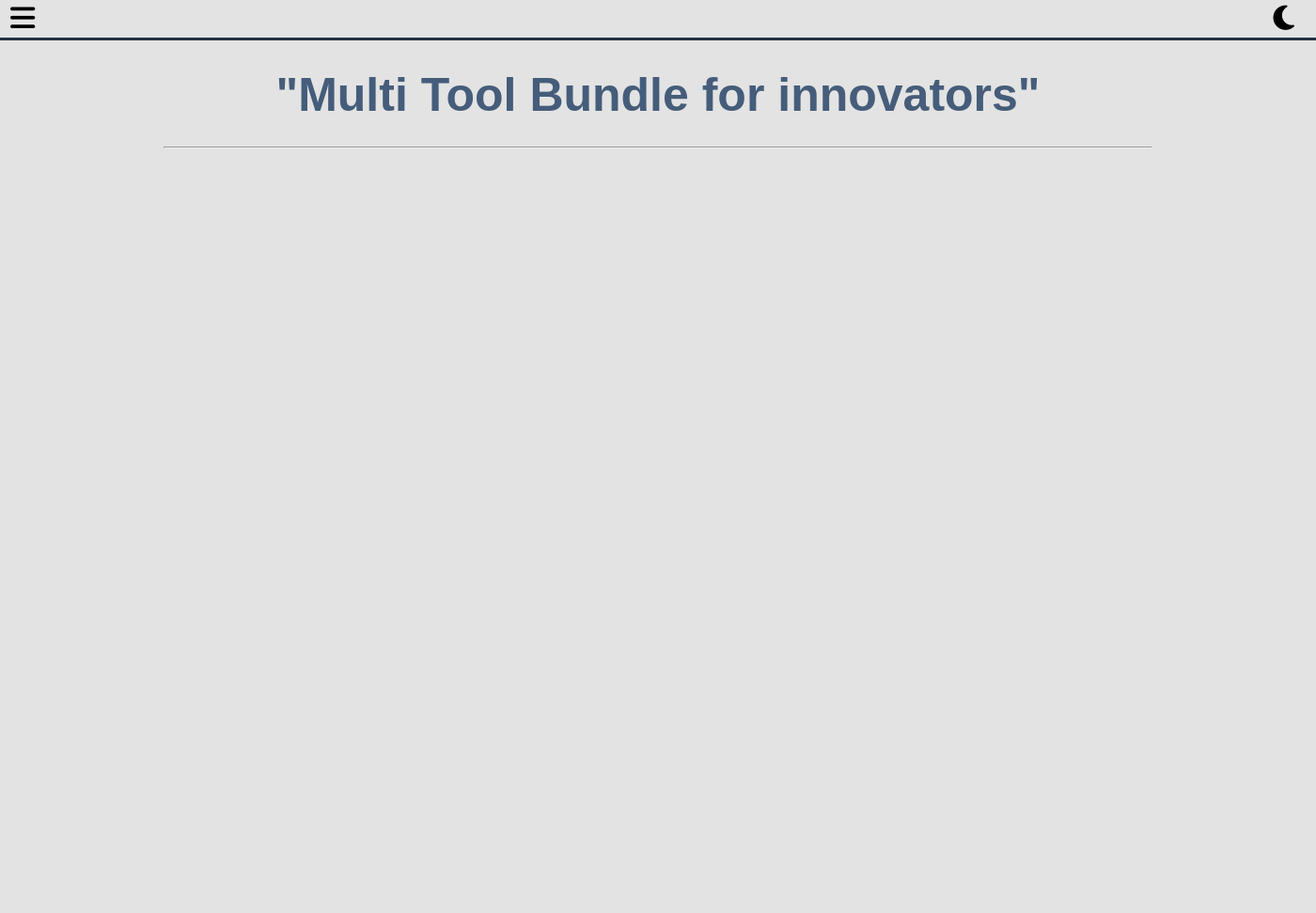
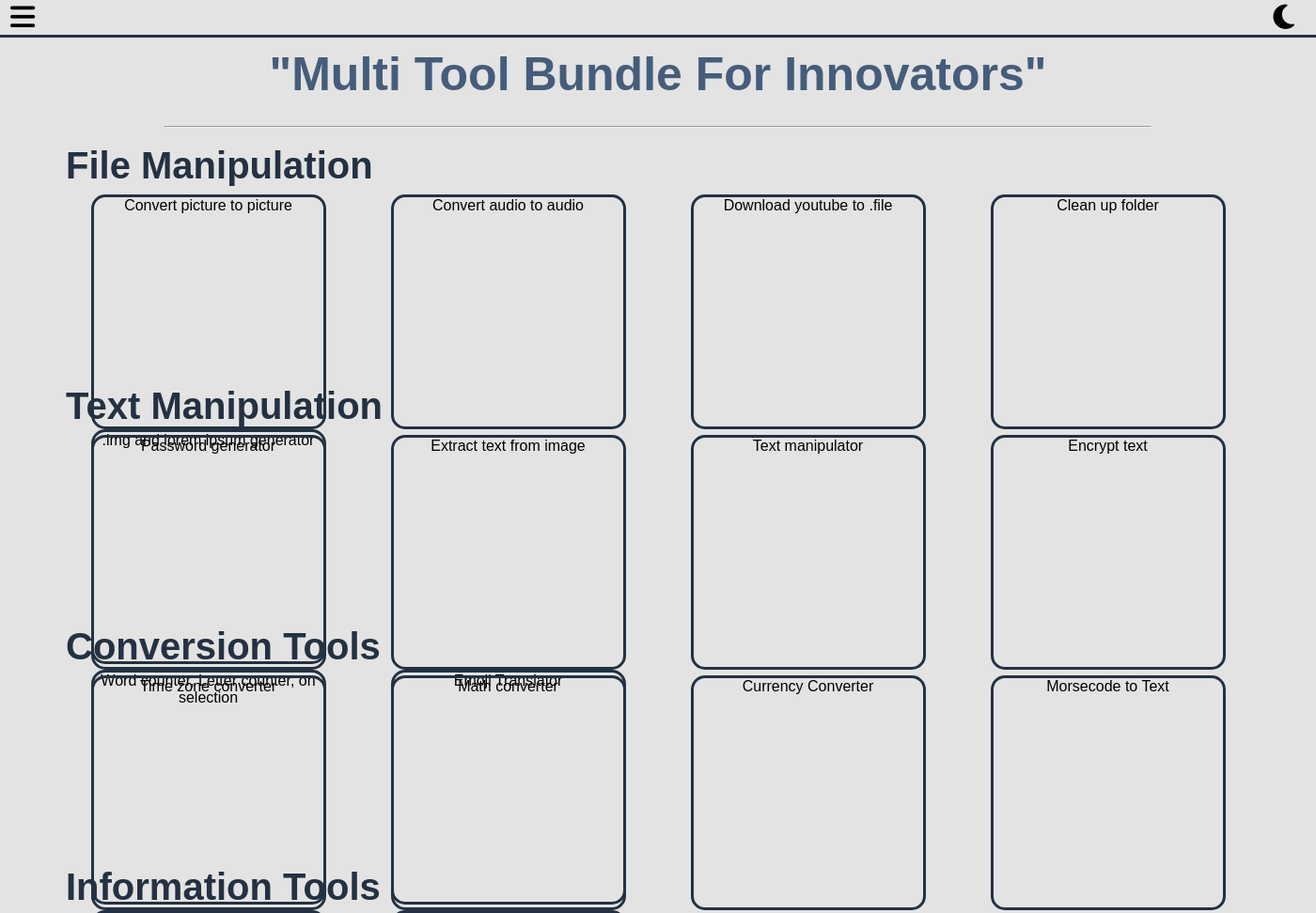
Before and after one commit to josef-stips/multifunction-tool-for-creator, an Electron app: page src/index.html in a window 1400 px wide. Shown: the top 972 px of the page at 94% size. Before the commit the page ends 803 px from the top, so only its background shows below. Drawn offline with Linux system fonts and the light colour scheme.

Commit message:
init initial style and generate tools

```diff
--- a/src/index.css
+++ b/src/index.css
@@ -1,4 +1,5 @@
-body {
+body,
+html {
     padding: 0;
     margin: 0;
     background: var(--bg-color);
@@ -21,7 +22,7 @@ body {
 }
 
 * {
-    border: border-box;
+    box-sizing: border-box;
 }
 
 
@@ -56,6 +57,14 @@ a {}
     transition: color 0.15s ease-in-out;
     color: var(--font-color2);
     cursor: pointer;
+}
+
+img {
+    pointer-events: none;
+}
+
+*::-webkit-scrollbar {
+    width: 0;
 }
 
 
@@ -100,7 +109,7 @@ main {
 
 .mainUpperWrapper {
     width: 100%;
-    height: 20%;
+    height: 15%;
     display: flex;
     justify-content: center;
     align-items: center;
@@ -109,7 +118,11 @@ main {
 
 .mainCenterWrapper {
     width: 100%;
-    height: 80%;
+    height: 85%;
+    display: flex;
+    justify-content: center;
+    align-items: center;
+    flex-direction: column;
 }
 
 .title {
@@ -117,6 +130,47 @@ main {
     font-size: 50px;
 }
 
+.cardsWrapper {
+    width: 90%;
+    height: 100%;
+    display: grid;
+    flex-direction: column;
+    gap: 1em;
+}
+
+.subject-title {
+    font-size: 40px;
+    color: var(--font-color);
+}
+
+.subjectSection {
+    width: 100%;
+    height: 30vh;
+    display: flex;
+    justify-content: flex-start;
+    align-items: flex-start;
+    flex-direction: column;
+    gap: 0.5em;
+}
+
+.SubjectToolsContainer {
+    width: 100%;
+    height: 100%;
+    display: grid;
+    grid-template-columns: repeat(auto-fill, minmax(250px, 1fr));
+    column-gap: 1em;
+    place-items: center;
+    align-items: center;
+}
+
+.card {
+    width: 250px;
+    height: 250px;
+    border: 3px solid var(--font-color);
+    border-radius: 15px;
+    text-align: center;
+}
+
 
 /* footer */
 
--- a/src/index.html
+++ b/src/index.html
@@ -7,9 +7,10 @@
 
     <link rel="stylesheet" href="index.css" />
     <script src="https://kit.fontawesome.com/8f7afdedcd.js" crossorigin="anonymous"></script>
+    <meta http-equiv="Content-Security-Policy" content="script-src 'self';">
 
+    <script src="./scripts/toolManager.js"></script>
     <script defer src="./scripts/main.js"></script>
-    <script defer src="./scripts/toolManager.js"></script>
 </head>
 
 <body>
@@ -38,7 +39,7 @@
 
         <div class="mainUpperWrapper">
             <center>
-                <h1 class="title">"Multi Tool Bundle for innovators"</h1>
+                <h1 class="title">"Multi Tool Bundle For Innovators"</h1>
             </center>
 
             <br>
@@ -46,7 +47,9 @@
         </div>
 
         <div class="mainCenterWrapper">
+            <div class="cardsWrapper">
 
+            </div>
         </div>
 
     </main>
--- a/src/scripts/main.js
+++ b/src/scripts/main.js
@@ -1,12 +1,35 @@
 // elements
 let bars = document.querySelector(".bars");
 let themeBtn = document.querySelector(".themeBtn");
+let cardsWrapper = document.querySelector(".cardsWrapper");
 
-// event listener
-themeBtn.addEventListener("click", () => {
+class App {
+    constructor(toolmanager) {
+        this.toolmanager = toolmanager;
+    };
 
-});
+    init = () => {
+        this.EventListener();
+        this.toolmanager.generate(this.toolmanager.tools);
+    };
 
-bars.addEventListener("click", () => {
+    EventListener = () => {
+        return new Promise((resolve) => {
+            // event listener
+            themeBtn.addEventListener("click", () => {
 
-});
+            });
+
+            bars.addEventListener("click", () => {
+
+            });
+
+            resolve();
+        });
+    };
+};
+
+let ToolManager = new toolManager(tools);
+let newApp = new App(ToolManager);
+
+newApp.init();
--- a/src/scripts/toolManager.js
+++ b/src/scripts/toolManager.js
@@ -1,4 +1,91 @@
 // all tools with categories
 const tools = {
+    "File Manipulation": [
+        "Convert picture to picture",
+        "Convert audio to audio",
+        "Download youtube to .file",
+        "Clean up folder",
+        ".img and lorem ipsum generator"
+    ],
+    "Text Manipulation": [
+        "Password generator",
+        "Extract text from image",
+        "Text manipulator",
+        "Encrypt text",
+        "Word counter, Letter counter, on selection",
+        "Emoji Translator"
+    ],
+    "Conversion Tools": [
+        "Time zone converter",
+        "Math converter",
+        "Currency Converter",
+        "Morsecode to Text",
+        "Romanizer: Konvert. Arab. Zahlen to Röm.",
+        "Konvertieren zwischen Zahlensystemen"
+    ],
+    "Information Tools": [
+        "System information",
+        "Ping test and network",
+        "PI",
+        "100 Javascript one-liner"
+    ],
+    "Visual Tools": [
+        "Color Tool",
+        "SVG Editor",
+        "Css effects Vorschau",
+        "Whiteboard"
+    ],
+    "Data Format Conversion": [
+        "Json-viewer",
+        "CSV to Json and vice versa"
+    ],
+    "Barcode and QR Code": [
+        "EAN/UPC Barcode generator",
+        "QR-Code Generator"
+    ],
+    "Financial Tools": [
+        "Zinseszins Rechner"
+    ]
+};
 
+// generate html
+class toolManager {
+    constructor(tools) {
+        this.tools = tools;
+    };
+
+    generate = (tools) => {
+        console.log(tools);
+
+        for (const key in tools) {
+            let toolsOfSubject = tools[key];
+
+            console.log(key);
+            console.log(toolsOfSubject);
+
+            // add html
+            let section = document.createElement("section");
+            section.classList.add("subjectSection");
+
+            let title = document.createElement("h1");
+            title.classList.add("subject-title");
+            title.textContent = key;
+
+            let toolsOfSubjectContainer = document.createElement("div");
+            toolsOfSubjectContainer.classList.add("SubjectToolsContainer");
+
+            for (const tool of toolsOfSubject) {
+                let card = document.createElement("div");
+                card.classList.add("card");
+
+                card.textContent = tool;
+
+                toolsOfSubjectContainer.appendChild(card);
+            };
+
+            section.appendChild(title);
+            section.appendChild(toolsOfSubjectContainer);
+            cardsWrapper.appendChild(section);
+        };
+    };
 };
```
